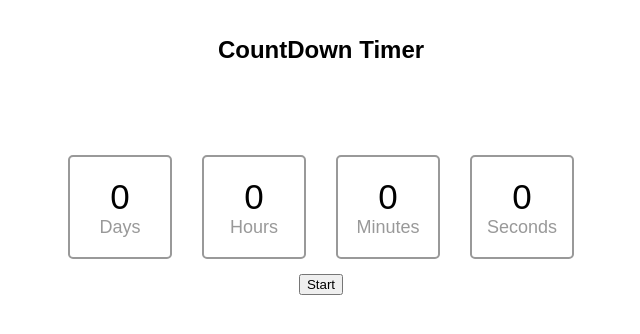
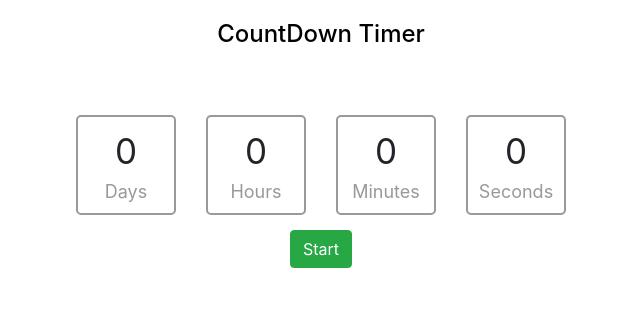
Before and after one commit to RoyMontoya/countdown-timer, a React (Create React App) app: page / in a window 1280 px wide. Shown: the top 334 px of the page, without its empty margins (319-959 px from the left). Built offline with nearby package versions, Linux system fonts and the light colour scheme.

Commit message:
added bootstrap

```diff
--- a/package.json
+++ b/package.json
@@ -3,6 +3,7 @@
   "version": "0.1.0",
   "private": true,
   "dependencies": {
+    "bootstrap": "^4.1.3",
     "react": "^16.4.2",
     "react-dom": "^16.4.2",
     "react-scripts": "1.1.4"
--- a/src/components/app/App.js
+++ b/src/components/app/App.js
@@ -20,7 +20,7 @@ class App extends Component {
       <div className="App">
         <Header/>
         <Timer ref="timer"/>
-        <button className="start-button" onClick={this.startCount}>Start</button>
+        <button className="btn btn-success" onClick={this.startCount}>Start</button>
       </div>
     );
   }
--- a/src/index.js
+++ b/src/index.js
@@ -3,6 +3,7 @@ import ReactDOM from 'react-dom';
 import './index.css';
 import App from './components/app/App';
 import registerServiceWorker from './registerServiceWorker';
+import '../node_modules/bootstrap/dist/css/bootstrap.min.css';
 
 ReactDOM.render(<App />, document.getElementById('root'));
 registerServiceWorker();
```
Also changed, not shown: 1 other file (tests, documents, lock files or other folders).
